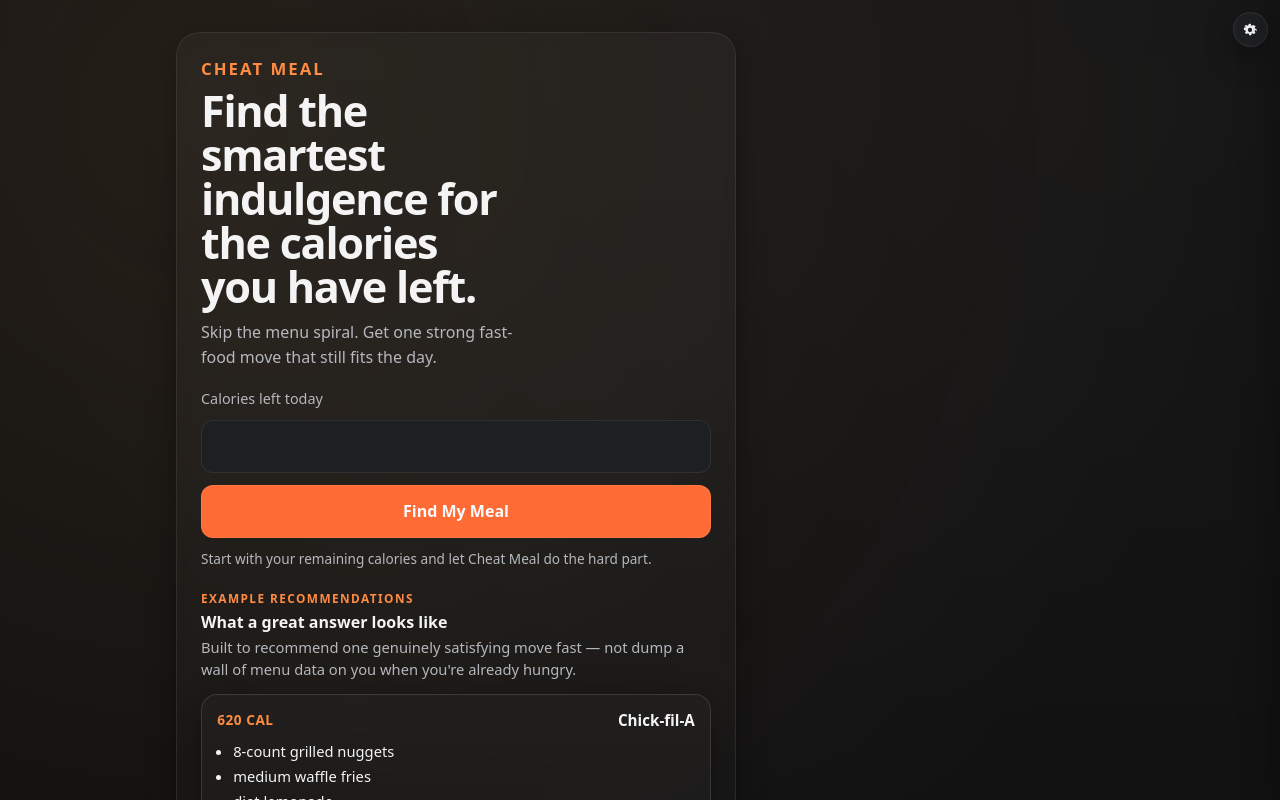
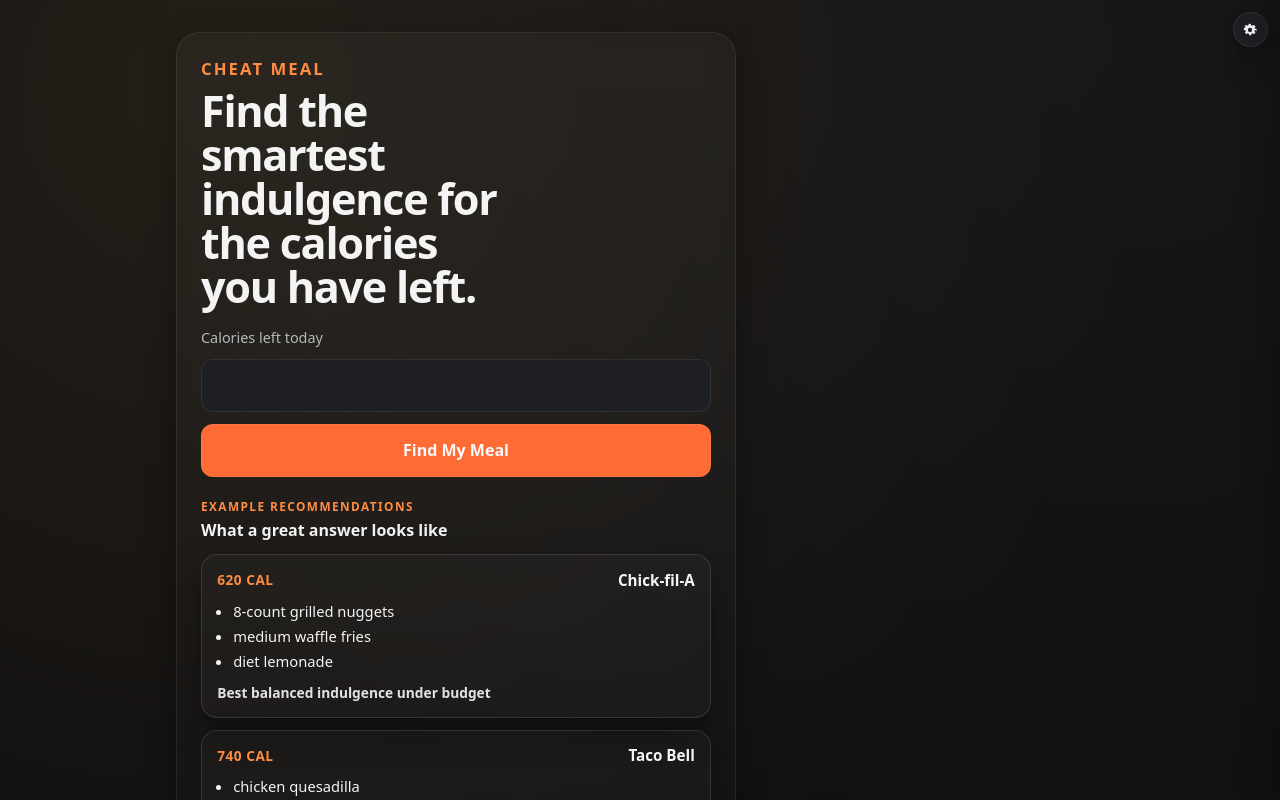
Before and after one commit to MattyGalactic/cheatmealapp, a Next.js app in the folder apps/frontend/: page / in a window 1280 px wide. Shown: the top 800 px of the page. Built offline with nearby package versions, Linux system fonts and the light colour scheme; no server answers.

Commit message:
Simplify CheatMeal homepage copy

```diff
--- a/apps/frontend/app/page.tsx
+++ b/apps/frontend/app/page.tsx
@@ -29,23 +29,14 @@ export default function HomePage() {
           <div className="hero-copy">
             <p className="brand" id="cheatmeal-title">Cheat Meal</p>
             <h1 className="hero-title">Find the smartest indulgence for the calories you have left.</h1>
-            <p className="hero-support">
-              Skip the menu spiral. Get one strong fast-food move that still fits the day.
-            </p>
           </div>
 
-          <div className="hero-action-block">
-            <LandingSearchForm />
-            <p className="hero-action-note">Start with your remaining calories and let Cheat Meal do the hard part.</p>
-          </div>
+          <LandingSearchForm />
 
           <div className="proof-section" aria-labelledby="example-meals-title">
             <div className="proof-header">
               <p className="proof-eyebrow">Example recommendations</p>
               <h2 className="proof-title" id="example-meals-title">What a great answer looks like</h2>
-              <p className="proof-copy">
-                Built to recommend one genuinely satisfying move fast — not dump a wall of menu data on you when you're already hungry.
-              </p>
             </div>
 
             <div className="proof-grid">
@@ -63,7 +54,6 @@ export default function HomePage() {
                   </ul>
 
                   <p className="proof-rationale">{meal.rationale}</p>
-                  <p className="proof-note">Exact menu combinations like this are what Cheat Meal is built to surface.</p>
                 </article>
               ))}
             </div>
```
